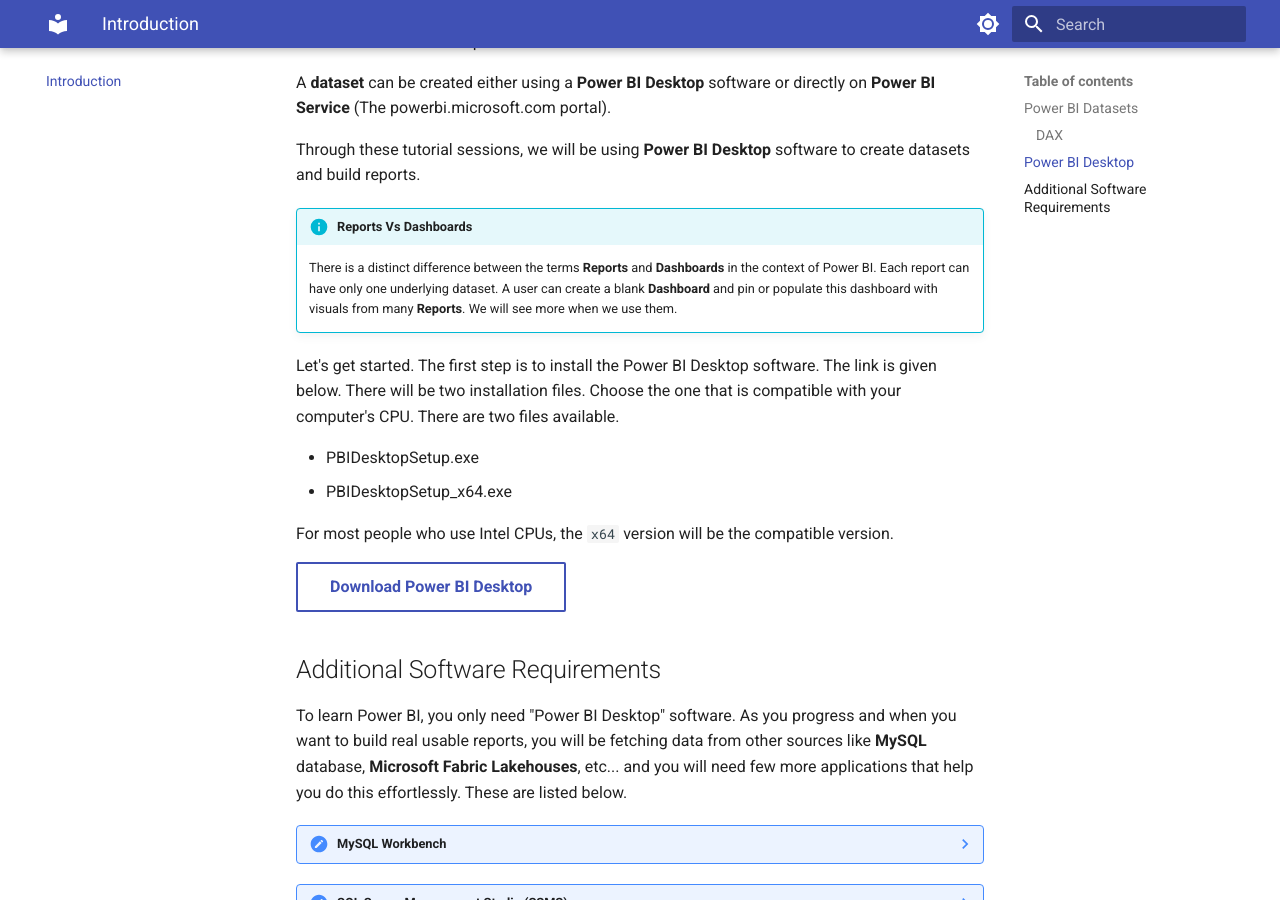
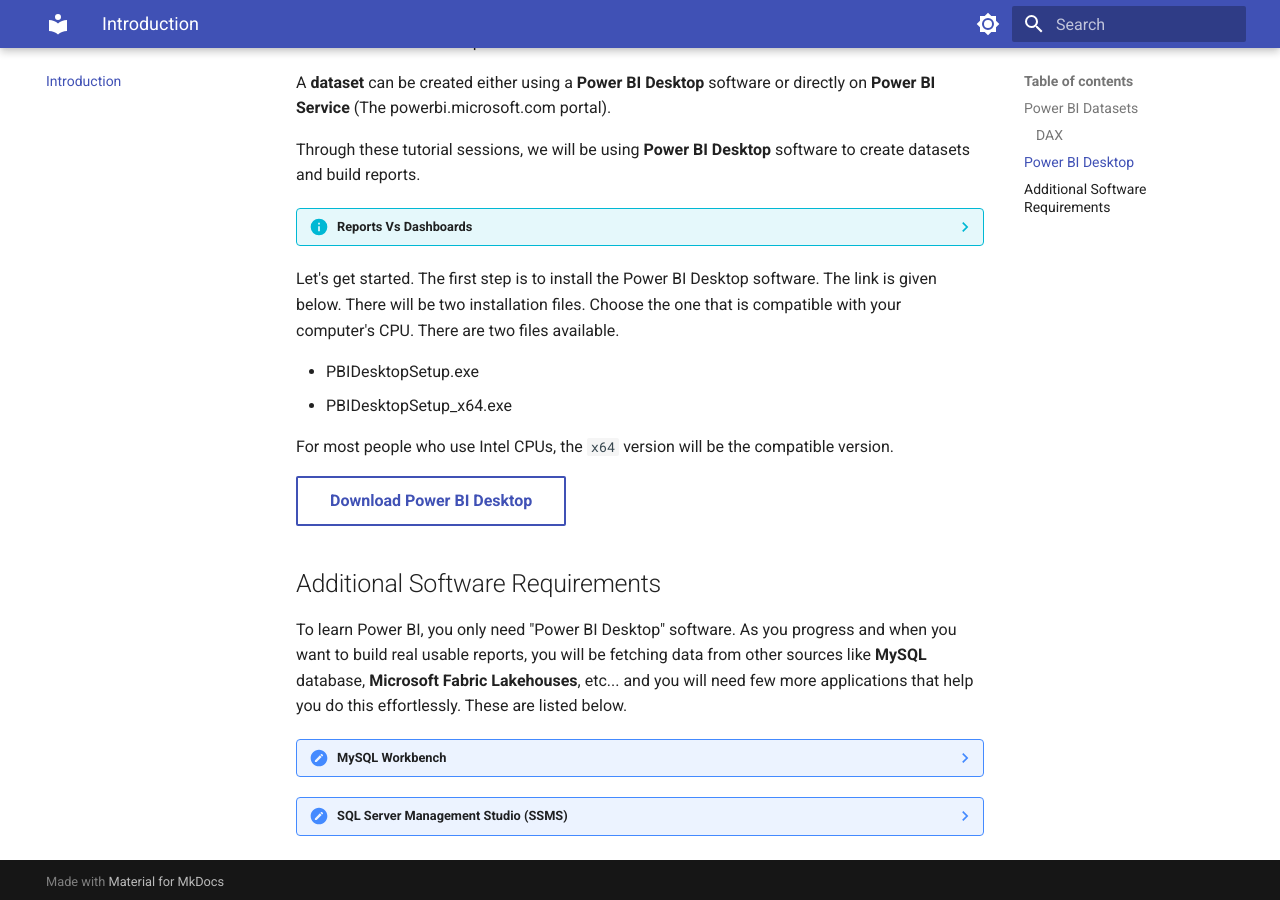
Before and after one commit to wheelocity/wow_learning, an MkDocs documentation site: the page built from docs/introduction.md, in a window 1280 px wide and 900 px high, scrolled down 1610 px. Built offline with MkDocs 1.6.1 and Material for MkDocs 9.7.7, drawn with Linux system fonts in a browser that asks for light colours.

Commit message:
modified introduction by making measures note collapsible

```diff
--- a/docs/introduction.md
+++ b/docs/introduction.md
@@ -34,7 +34,7 @@
 Through these tutorial sessions, we will be using **Power BI Desktop** software to create datasets and build reports.
 
 
-!!! info "Reports Vs Dashboards"
+??? info "Reports Vs Dashboards"
 
     There is a distinct difference between the terms **Reports** and **Dashboards** in the context of Power BI. Each report can have only one underlying dataset. A user can create a blank **Dashboard** and pin or populate this dashboard with visuals from many **Reports**. We will see more when we use them.
 
```
Also changed, not shown: site/404.html, site/dax.html, site/index.html, site/introduction.html, site/prerequisites.html, site/search/search_index.json.
